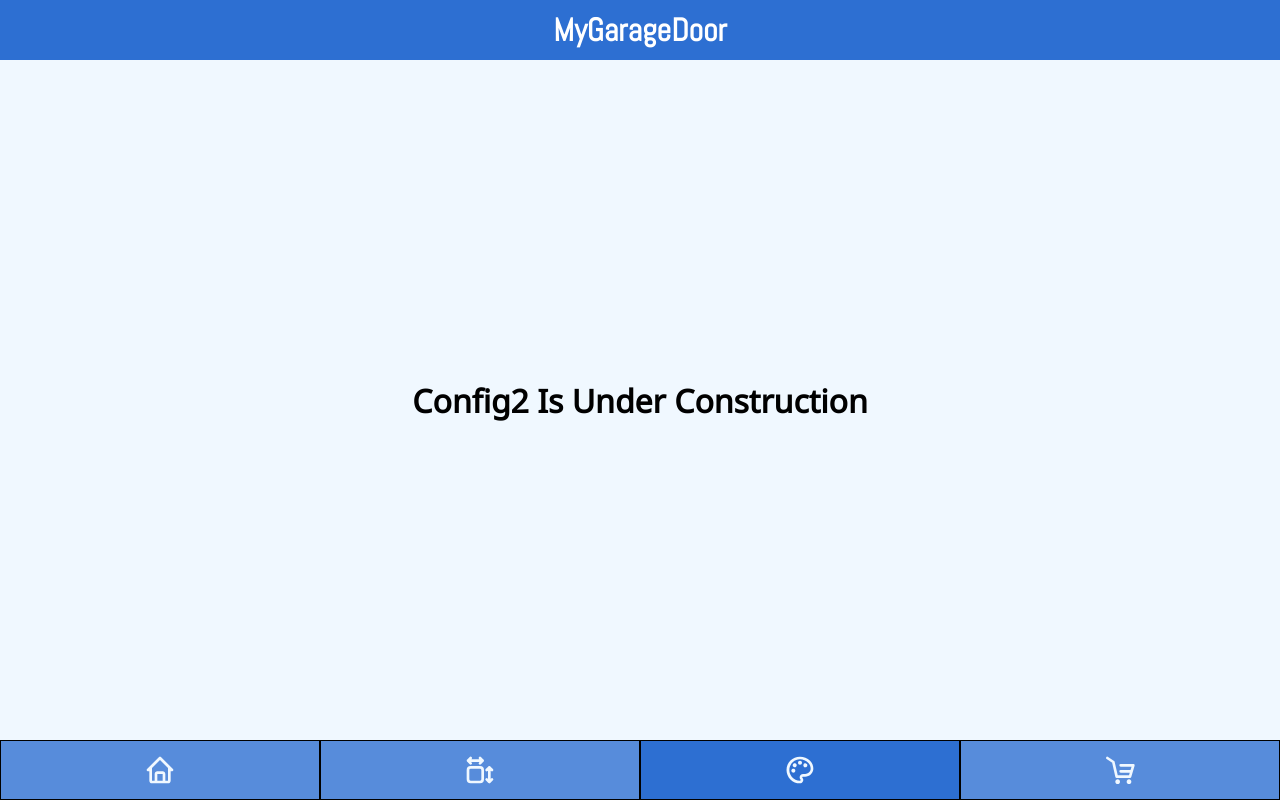
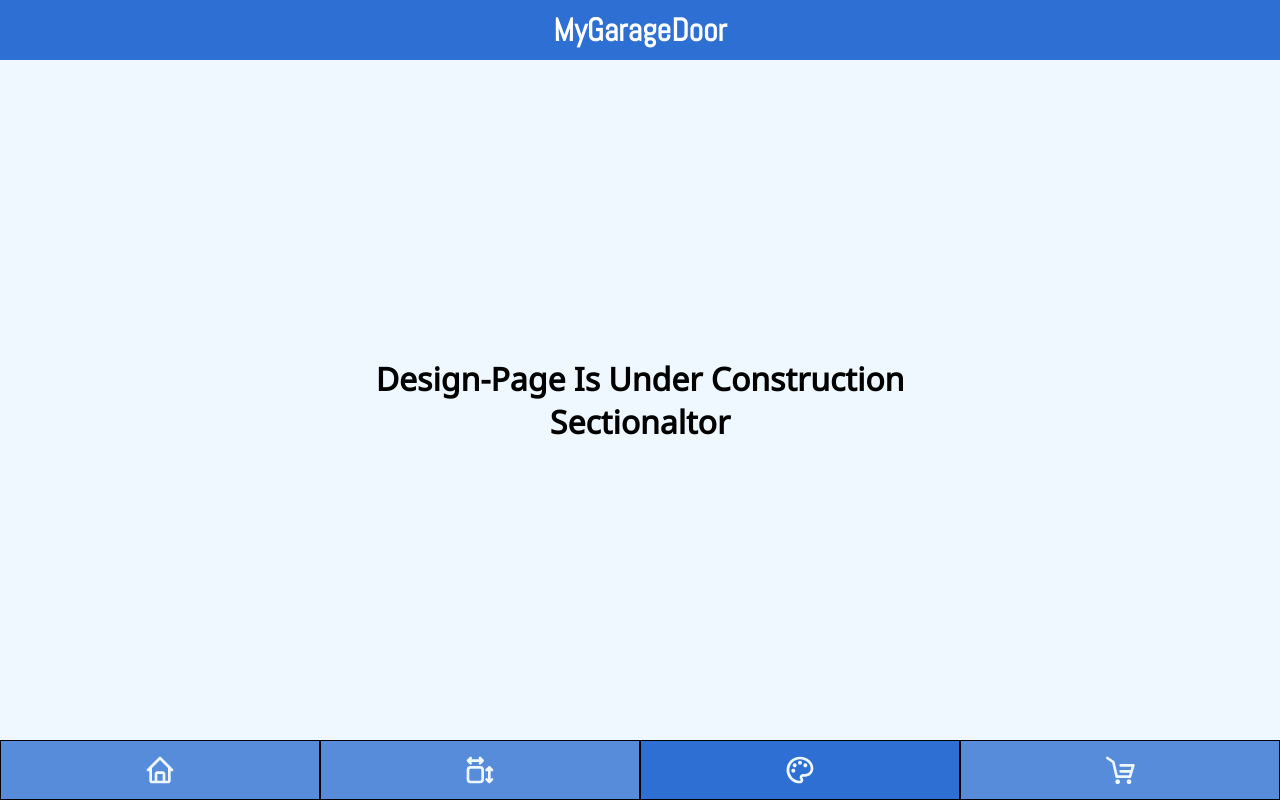
Before and after one commit to FrankOelsch/capstone-project, a React (Create React App) app: page /design in a window 1280 px wide. Built offline with nearby package versions, Linux system fonts and the light colour scheme.

Commit message:
test useContext

```diff
--- a/src/App.js
+++ b/src/App.js
@@ -1,10 +1,11 @@
 import { useState } from "react";
 import { Routes, Route } from "react-router-dom";
 import Cart from "./pages/Cart";
-import Config from "./pages/Config";
-import Config2 from "./pages/Config2";
+import Measure from "./pages/Measure";
+import Design from "./pages/Design";
 import Home from "./pages/Home";
 import { useLocalStorage } from "./useLocalStorage";
+import { UserContext } from "./UserContext";
 
 const DoorConfig = {
   system: "Sectionaltor",
@@ -22,12 +23,16 @@ function App() {
   const [config, setConfig] = useState(configForSave || DoorConfig);
 
   return (
-    <>
+    <UserContext.Provider value={{ config, setConfig }}>
       <Routes>
         <Route
           path="/"
+          element={<Home config={config} setConfig={setConfig} />}
+        />
+        <Route
+          path="/measure"
           element={
-            <Home
+            <Measure
               config={config}
               setConfig={setConfig}
               configForSave={configForSave}
@@ -35,28 +40,7 @@ function App() {
             />
           }
         />
-        <Route
-          path="/measure"
-          element={
-            <Config
-              config={config}
-              setConfig={setConfig}
-              configForSave={configForSave}
-              setConfigForSave={setConfigForSave}
-            />
-          }
-        />
-        <Route
-          path="/design"
-          element={
-            <Config2
-              config={config}
-              setConfig={setConfig}
-              configForSave={configForSave}
-              setConfigForSave={setConfigForSave}
-            />
-          }
-        />
+        <Route path="/design" element={<Design />} />
         <Route
           path="/cart"
           element={
@@ -70,7 +54,7 @@ function App() {
         />
         <Route path="*" element={<h1>Diese Seite existiert nicht</h1>} />
       </Routes>
-    </>
+    </UserContext.Provider>
   );
 }
 
--- /dev/null
+++ b/src/UserContext.js
@@ -0,0 +1,3 @@
+import { createContext } from "react";
+
+export const UserContext = createContext();
--- a/src/pages/Config2.js
+++ b/src/pages/Design.js
@@ -1,13 +1,18 @@
+import { useContext } from "react";
 import styled from "styled-components";
 import Footer from "../components/Footer";
 import Header from "../components/Header";
+import { UserContext } from "../UserContext";
 
-export default function Config2() {
+export default function Design() {
+  const { config } = useContext(UserContext);
+
   return (
     <>
       <Header />
       <Container>
-        <h1>Config2 Is Under Construction</h1>
+        <h1>Design-Page Is Under Construction</h1>
+        <h1>{config.system}</h1>
       </Container>
       <Footer />
     </>
--- a/src/pages/Config.js
+++ b/src/pages/Measure.js
@@ -5,7 +5,7 @@ import Header from "../components/Header";
 import TextInput from "../components/input/TextInput";
 import Select from "../components/select/Select";
 
-export default function Config({
+export default function Measure({
   config,
   setConfig,
   configForSave,
```
Also changed, not shown: src/pages/Home.js (+1 -8 lines).
